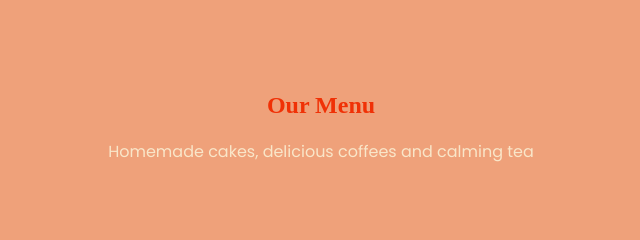
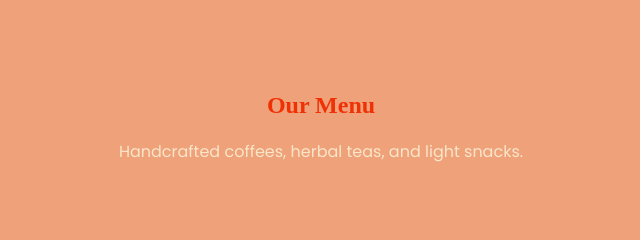
Before and after one commit to bootcamp-prohlizece-da-test-jaro25/testcats, a plain HTML site: page index.html in a window 1280 px wide. Shown: the part 820-1060 px from the top of the page, 319-959 px from the left. Drawn offline with nearby package versions, Linux system fonts and the light colour scheme.

Commit message:
Revert "Title and paragraph edit"

```diff
--- a/index.html
+++ b/index.html
@@ -3,7 +3,7 @@
 <head>
     <meta charset="UTF-8">
     <meta name="viewport" content="width=device-width, initial-scale=1.0">
-    <title>Cup of stories | Enjoy coffee with your stories</title>
+    <title>Chapter & Cup | Cozy Library Café</title>
     <link rel="stylesheet" href="styles.css">
     <link href="https://fonts.googleapis.com/css2?family=Playfair+Display:wght@400;700&family=Poppins:wght@300;400;600&display=swap" rel="stylesheet">
 </head>
@@ -37,7 +37,7 @@
 
         <section id="menu">
             <h2>Our Menu</h2>
-            <p>Homemade cakes, delicious coffees and calming tea</p>
+            <p>Handcrafted coffees, herbal teas, and light snacks.</p>
         </section>
 
         <section id="books">
```
